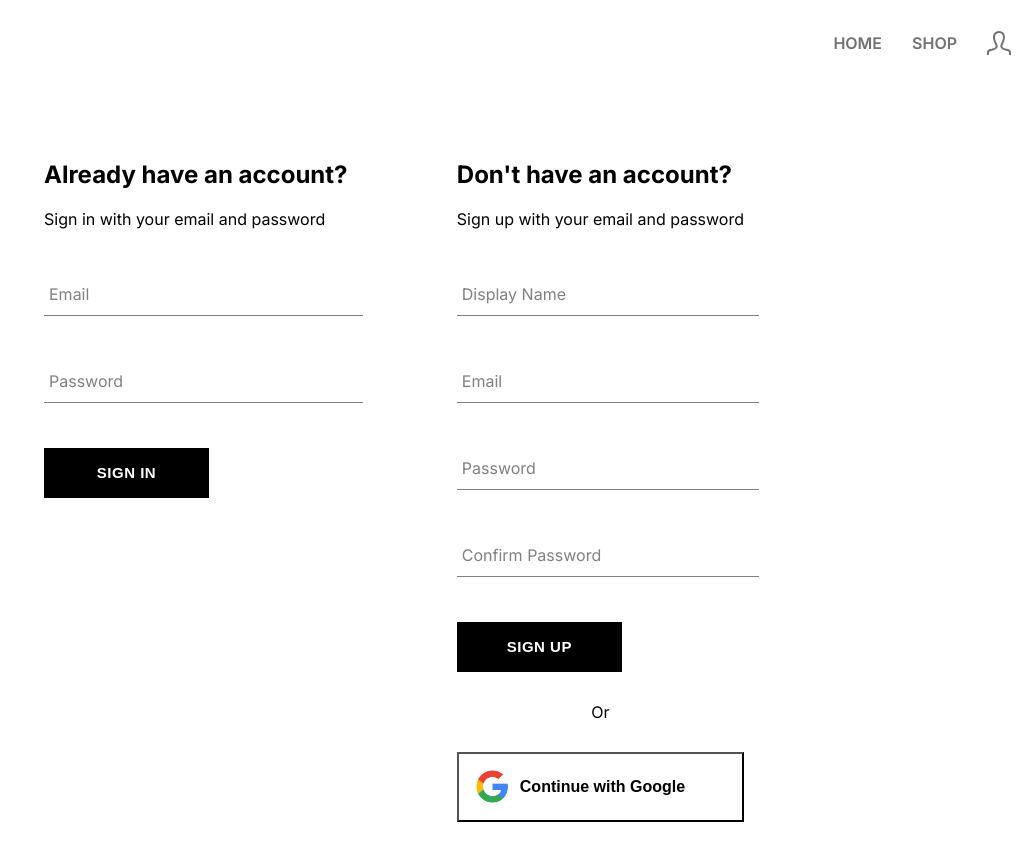
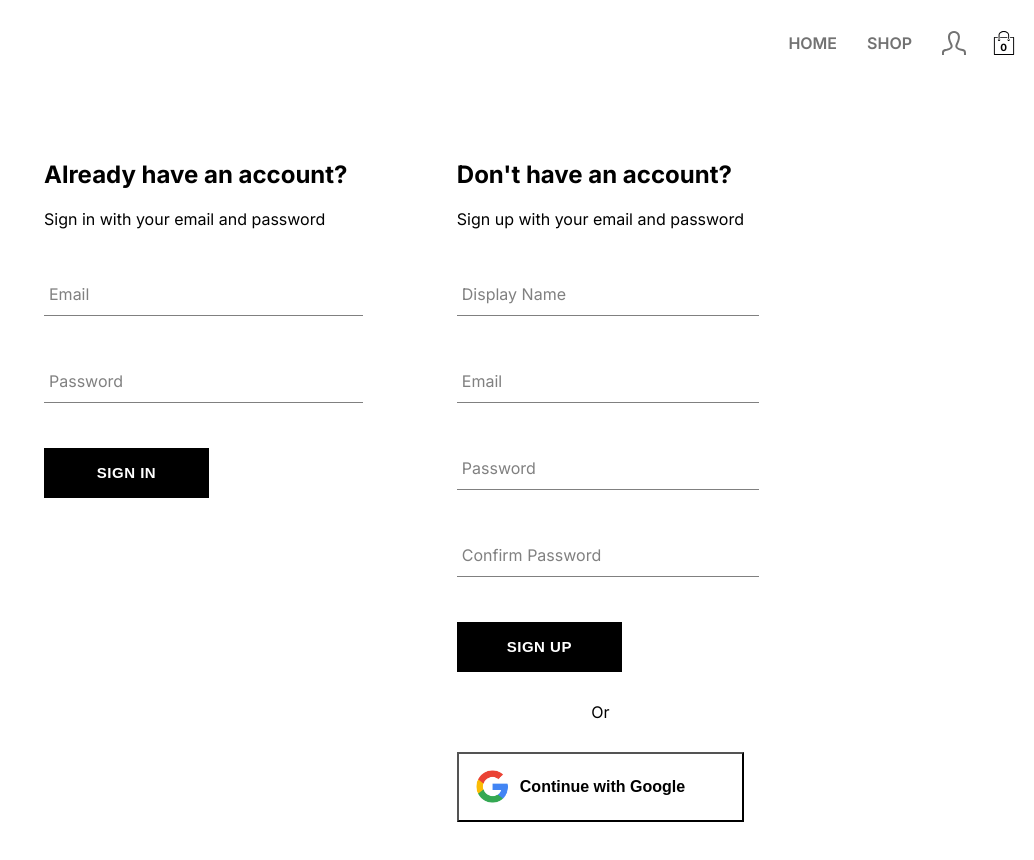
Before and after one commit to itechfy/REACT-JS, a React (Create React App) app: page /auth in a window 1280 px wide. Shown: the top 860 px of the page, without its empty margins (246-1280 px from the left). Built offline with nearby package versions, Linux system fonts and the light colour scheme; no server answers.

Commit message:
Added cart

```diff
--- a/src/components/Navigation/navbar.component.jsx
+++ b/src/components/Navigation/navbar.component.jsx
@@ -4,11 +4,16 @@
 import { ReactComponent as UserIcon } from "../../assets/icons/signin-ico.svg";
 import { ReactComponent as SignOutIcon } from "../../assets/icons/signout-ico.svg";
 import { UserContext } from "../../contexts/user.context";
+import { CartContext } from "../../contexts/cart.context";
 import { SignOutUser } from "../../utils/firebase/firebase.utils";
+import Cart from "../cart/cart-icon.component";
+import CartDropdown from "../cart-dropdown/cart-dropdown.component";
 import "./navbar.styles.scss";
+
 const Navigation = () => {
   // this will retrieve stored user object
   const { currentUser } = useContext(UserContext);
+  const { isCartOpen } = useContext(CartContext);
   //console.log(currentUser);
   return (
     <Fragment>
@@ -48,8 +53,11 @@
               <UserIcon />
             </Link>
           )}
+          <Cart />
         </div>
+        {isCartOpen && <CartDropdown />}
       </div>
+
       <Outlet />
     </Fragment>
   );
--- a/src/components/Navigation/navbar.styles.scss
+++ b/src/components/Navigation/navbar.styles.scss
@@ -38,9 +38,10 @@
     position: absolute;
     top: 45px;
     right: 0px;
-    z-index: 1;
+    z-index: 6;
     transition: position 0.3s ease;
   }
+
   .pic-link:hover > .signout-ico {
     display: inline-flex;
     visibility: visible;
@@ -54,4 +55,7 @@
     -moz-box-shadow: -1px -1px 30px 13px rgba(0, 0, 0, 0.2);
     border-radius: 3px;
   }
+  .pic-link {
+    padding: 0px 0px !important;
+  }
 }
--- /dev/null
+++ b/src/components/cart-dropdown/cart-dropdown.component.jsx
@@ -0,0 +1,11 @@
+import "./cart-dropdown.styles.scss";
+import Button from "../button/button.component";
+const CartDropdown = () => {
+  return (
+    <div className="cart-dropdown-container">
+      <div className="cart-items" />
+      <Button>GO TO CHECKOUT</Button>
+    </div>
+  );
+};
+export default CartDropdown;
--- /dev/null
+++ b/src/components/cart-dropdown/cart-dropdown.styles.scss
@@ -0,0 +1,32 @@
+.cart-dropdown-container {
+  position: absolute;
+  width: 240px;
+  height: 340px;
+  display: flex;
+  flex-direction: column;
+  padding: 20px;
+  background-color: white;
+  box-shadow: -1px 20px 30px 20px rgba(0, 0, 0, 0.15);
+  -webkit-box-shadow: -1px 20px 30px 20px rgba(0, 0, 0, 0.15);
+  -moz-box-shadow: -1px 20px 30px 20px rgba(0, 0, 0, 0.15);
+  border-radius: 3px;
+  top: 90px;
+  right: 20px;
+  z-index: 5;
+
+  .empty-message {
+    font-size: 18px;
+    margin: 50px auto;
+  }
+
+  .cart-items {
+    height: 240px;
+    display: flex;
+    flex-direction: column;
+    overflow: scroll;
+  }
+
+  button {
+    margin-top: auto;
+  }
+}
--- /dev/null
+++ b/src/components/cart/cart-icon.component.jsx
@@ -0,0 +1,17 @@
+import { useContext } from "react";
+import { CartContext } from "../../contexts/cart.context";
+import "./cart-icon.component.scss";
+import { ReactComponent as CartIcon } from "../../assets/icons/shopping-bag.svg";
+
+const Cart = () => {
+  const { isCartOpen, setIsCartOpen } = useContext(CartContext);
+  const toggle = () => setIsCartOpen(!isCartOpen);
+  return (
+    <div className="cart-icon-container" onClick={toggle}>
+      <CartIcon className="shopping-icon" />
+      <span className="item-count">0</span>
+    </div>
+  );
+};
+
+export default Cart;
--- /dev/null
+++ b/src/components/cart/cart-icon.component.scss
@@ -0,0 +1,21 @@
+.cart-icon-container {
+  width: 45px;
+  height: 45px;
+  position: relative;
+  display: flex;
+  align-items: center;
+  justify-content: center;
+  cursor: pointer;
+
+  .shopping-icon {
+    width: 24px;
+    height: 24px;
+  }
+
+  .item-count {
+    position: absolute;
+    font-size: 10px;
+    font-weight: bold;
+    bottom: 13px;
+  }
+}
--- /dev/null
+++ b/src/contexts/cart.context.jsx
@@ -0,0 +1,12 @@
+import { createContext, useState } from "react";
+
+export const CartContext = createContext({
+  isCartOpen: false,
+  setIsCartOpen: () => {},
+});
+
+export const CartProvider = ({ children }) => {
+  const [isCartOpen, setIsCartOpen] = useState(false);
+  const value = { isCartOpen, setIsCartOpen };
+  return <CartContext.Provider value={value}>{children}</CartContext.Provider>;
+};
--- a/src/index.js
+++ b/src/index.js
@@ -4,6 +4,7 @@
 import App from "./App";
 import { UserProvider } from "./contexts/user.context";
 import { ProductsProvider } from "./contexts/products.context";
+import { CartProvider } from "./contexts/cart.context";
 import { BrowserRouter } from "react-router-dom";
 import reportWebVitals from "./reportWebVitals";
 
@@ -13,7 +14,9 @@
     <BrowserRouter>
       <UserProvider>
         <ProductsProvider>
-          <App />
+          <CartProvider>
+            <App />
+          </CartProvider>
         </ProductsProvider>
       </UserProvider>
     </BrowserRouter>
--- a/src/index.scss
+++ b/src/index.scss
@@ -1,14 +1,15 @@
-body{
-    font-family: 'Inter', sans-serif;
-    -webkit-font-smoothing: antialiased;
-    -moz-osx-font-smoothing: grayscale;
+body {
+  font-family: "Inter", sans-serif;
+  -webkit-font-smoothing: antialiased;
+  -moz-osx-font-smoothing: grayscale;
+  user-select: none;
 }
-a{
-    text-decoration: none;
-    color:#727272;
-    font-weight: 600;
-    transition:color 0.4s ease;
+a {
+  text-decoration: none;
+  color: #727272;
+  font-weight: 600;
+  transition: color 0.4s ease;
 }
-a:hover{
-    color:#000000;
+a:hover {
+  color: #000000;
 }
```
Also changed, not shown: src/assets/icons/shopping-bag.svg (added).
